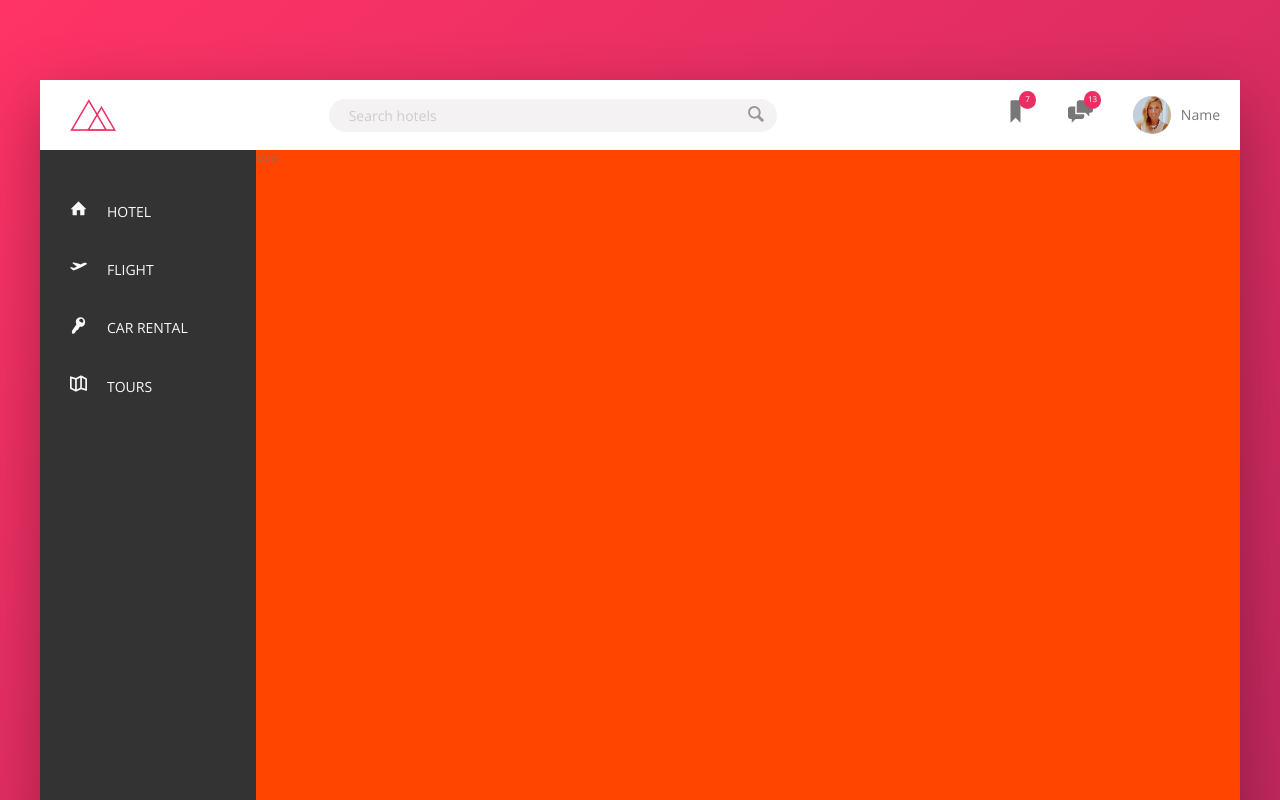
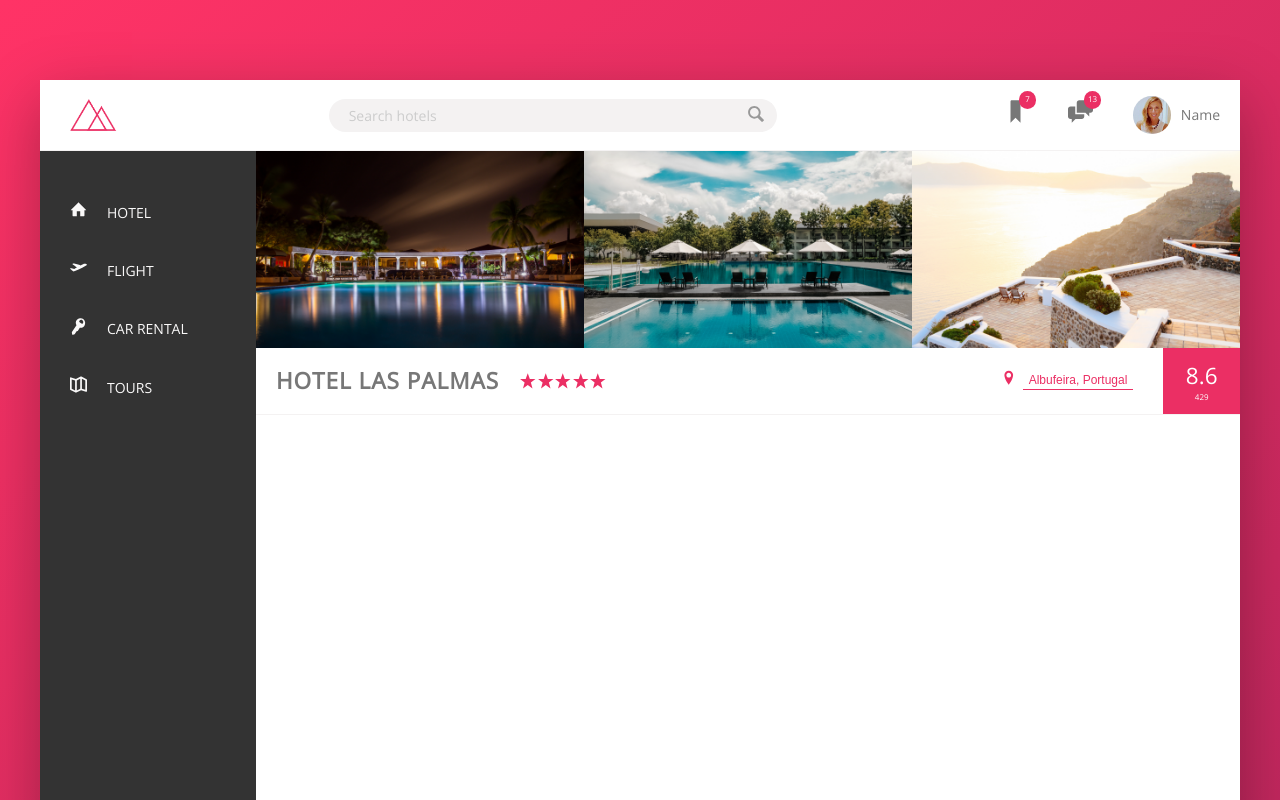
Before and after one commit to JeaneC/Portal, a React (Create React App) app: page / in a window 1280 px wide. Shown: the top 800 px of the page. Built offline with nearby package versions, Linux system fonts and the light colour scheme.

Commit message:
Overview Component Finished

```diff
--- a/src/components/Header.js
+++ b/src/components/Header.js
@@ -11,7 +11,7 @@ const Header = () => {
     font-size: 1.4rem;
     height: 7rem;
     background-color: #fff;
-    border-bottom: var(--color-grey-light-2);
+    border-bottom: 1px solid var(--color-grey-light-2);
 
     display: flex;
     justify-content: space-between;
--- a/src/components/Main.js
+++ b/src/components/Main.js
@@ -1,15 +1,180 @@
 import React from 'react';
-import styled from 'styled-components';
+import styled, { keyframes } from 'styled-components';
+
+import hotel1 from '../assets/img/hotel-1.jpg';
+import hotel2 from '../assets/img/hotel-2.jpg';
+import hotel3 from '../assets/img/hotel-3.jpg';
+
+import Star from '../assets/icons/star';
+import LocationPin from '../assets/icons/location-pin';
 
 const Main = () => {
+  const pulsate = keyframes`
+    0% {
+      transform: scale(1);
+      box-shadow: none;
+    }
+
+    50% {
+      transform: scale(1.05);
+      box-shadow: 0 1rem 4rem rgba(0,0,0,.25);
+    }
+
+    100% {
+      transform: scale(1);
+      box-shadow: none;
+    }
+  `
+
   const Frame = styled.main`
     background-color: #fff;
-    background-color: orangered;
     height: 80rem;
     flex: 1;
+
+
   `
+
+  const Gallery = styled.div`
+    display: flex;
+  `
+
+  const Photo = styled.img`
+    width: 100%;
+    display: block;
+  `
+
+  const Figure = styled.figure`
+    margin: 0 auto;
+    padding: 0;
+  `
+
+  const Overview = styled.div`
+    display: flex;
+    align-items: center;
+    border-bottom: 1px solid var(--color-grey-light-2);
+
+    svg {
+      width: 1.75rem;
+      height: 1.75rem;
+      fill: var(--color-primary);
+    }
+  `
+
+  const OverviewHeading = styled.h1`
+    font-size: 2.25rem;
+    font-weight: 600;
+    text-transform: uppercase;
+    letter-spacing: 1px;
+    margin: 0;
+    padding: 1.5rem 2rem;
+  `
+
+  const OverviewStars = styled.div`
+    margin-right: auto;
+    display: flex;
+    align-items: center;
+  `
+
+  const OverviewLocation = styled.div`
+    font-size: 1.2rem;
+    display: flex;
+    align-items: center;
+  `
+
+  const Button = styled.button`
+    border: none;
+    color: var(--color-primary);
+    font-size: inherit;
+    border-bottom: 1px solid currentColor;
+    padding-bottom: 2px;
+    display: inline-block;
+    background-color: transparent;
+    cursor: pointer;
+    transition: all .2s;
+
+    &:hover {
+      color: var(--color-grey-dark-1);
+      animation: ${pulsate} 1s infinite;
+    }
+
+    &:focus {
+      outline: none;
+
+    }
+  `
+
+  const OverviewRatings = styled.div`
+    background-color: var(--color-primary);
+    color: #fff;
+    margin-left: 3rem;
+    padding: 0 2.25rem;
+    align-self: stretch;
+
+    display: flex;
+    flex-direction: column;
+    align-items: center;
+    justify-content: center;
+  `
+
+  const RatingAverage = styled.div`
+    font-size: 2.25rem;
+    font-weight: 300;
+    margin-bottom: -3px;
+
+  `
+  const RatingCount = styled.div`
+    font-size: .8rem;
+    text-transform: uppercase;
+  `
+
+  const IconLocationWrapper = styled.span`
+    margin-right: .5rem;
+  `
+
+
+
   return (
-    <Frame> Main
+    <Frame>
+      <Gallery class="gallery">
+        <Figure>
+          <Photo src={hotel1} />
+        </Figure>
+        <Figure>
+          <Photo src={hotel2} />
+        </Figure>
+        <Figure>
+          <Photo src={hotel3} />
+        </Figure>
+      </Gallery>
+
+      <Overview>
+          <OverviewHeading>
+            Hotel Las Palmas
+          </OverviewHeading>
+          <OverviewStars>
+            <Star />
+            <Star />
+            <Star />
+            <Star />
+            <Star />
+          </OverviewStars>
+
+        <OverviewLocation>
+          <IconLocationWrapper>
+            <LocationPin />
+          </IconLocationWrapper>
+
+          <Button>Albufeira, Portugal</Button>
+        </OverviewLocation>
+        <OverviewRatings>
+          <RatingAverage>
+            8.6
+          </RatingAverage>
+          <RatingCount>
+            429
+          </RatingCount>
+        </OverviewRatings>
+      </Overview>
     </Frame>
   )
 }
```
